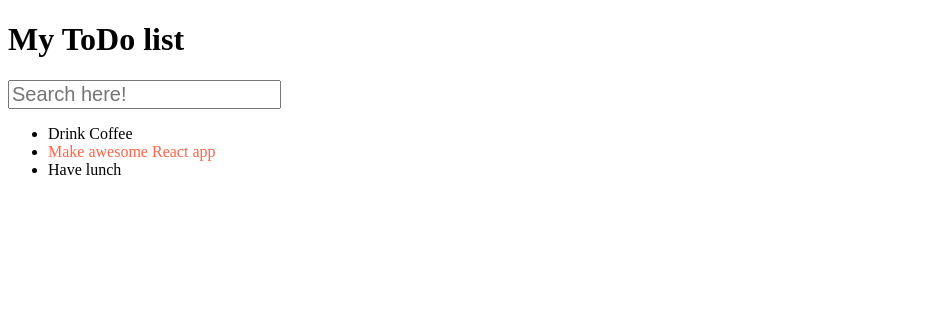
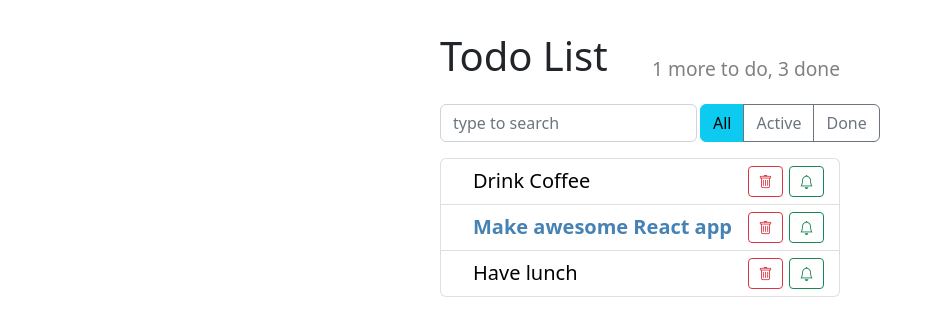
Before and after one commit to TheExtraOne/React-Course-Add, a React app in the folder todo/: page / in a window 1280 px wide. Shown: the whole page, without its empty margins (0-935 px from the left). Built offline with nearby package versions, Linux system fonts and the light colour scheme.

Commit message:
feat: add styles from bootstrap and personal, add new component

```diff
--- a/todo/public/index.html
+++ b/todo/public/index.html
@@ -6,9 +6,15 @@
     <meta name="viewport" content="width=device-width, initial-scale=1" />
     <link rel="apple-touch-icon" href="%PUBLIC_URL%/logo192.png" />
     <link rel="manifest" href="%PUBLIC_URL%/manifest.json" />
+    <link rel="stylesheet"
+      href="https://cdn.jsdelivr.net/npm/bootstrap@5.2.2/dist/css/bootstrap.min.css">
+    <link rel="stylesheet"
+      href="https://cdn.jsdelivr.net/npm/@fortawesome/fontawesome-free@6.2.0/css/fontawesome.min.css">
+    <link rel="stylesheet"
+      href="https://cdn.jsdelivr.net/npm/bootstrap-icons@1.9.1/font/bootstrap-icons.css">
     <title>ToDo App</title>
   </head>
   <body>
-    <div id="root"></div>
+    <div role="main" id="root" class="container"></div>
   </body>
 </html>
--- /dev/null
+++ b/todo/src/components/app-header.css
@@ -0,0 +1,10 @@
+.app-header {
+    align-items: flex-end;
+}
+.app-header h1 {
+    flex-grow: 1;
+}
+.app-header h2 {
+    font-size: 1.2rem;
+    color: grey;
+}
--- a/todo/src/components/app-header.js
+++ b/todo/src/components/app-header.js
@@ -1,7 +1,14 @@
+
 import React from 'react';
+import './app-header.css';
 
-const AppHeader = () => {
-    return <h1>My ToDo list</h1>;
-}
+const AppHeader = ({toDo, done}) => {
+    return (
+        <div className="app-header d-flex">
+        <h1>Todo List</h1>
+        <h2>{toDo} more to do, {done} done</h2>
+        </div>
+    );
+};
 
 export default AppHeader;
--- /dev/null
+++ b/todo/src/components/item-status-filter.js
@@ -0,0 +1,19 @@
+
+import React from 'react';
+
+import './item-status-filter.css';
+
+const ItemStatusFilter = () => {
+    return (
+        <div className="btn-group">
+                <button type="button"
+                        className="btn btn-info">All</button>
+                <button type="button"
+                        className="btn btn-outline-secondary">Active</button>
+                <button type="button"
+                        className="btn btn-outline-secondary">Done</button>
+        </div>
+    );
+};
+
+export default ItemStatusFilter;
--- /dev/null
+++ b/todo/src/components/search-pannel.css
@@ -0,0 +1,5 @@
+.search-input {
+    width: auto;
+    flex-grow: 1;
+    margin-right: 3px;
+}
--- a/todo/src/components/search-pannel.js
+++ b/todo/src/components/search-pannel.js
@@ -1,11 +1,13 @@
 import React from 'react';
 
+import './search-pannel.css';
+
 const SearchPannel = () => {
-  const searchText = 'Search here!';
-  const searchStyle = {
-    fontSize: '20px'
-  }
-  return <input placeholder={searchText} className={'foo'} style={searchStyle}/>;
+  return (
+    <input type="text"
+              className="form-control search-input"
+              placeholder="type to search" />
+  );
 }
 
 export default SearchPannel;
--- /dev/null
+++ b/todo/src/components/todo-list-item.css
@@ -0,0 +1,21 @@
+.todo-list-item {
+    font-size: 1.25rem;
+}
+.todo-list-item button {
+    width: 35px;
+    margin: 3px;
+    float: right;
+}
+.todo-list-item-label {
+    margin-left: 1.25rem;
+    line-height: 35px;
+    cursor: pointer;
+    user-select: none;
+}
+.todo-list-item.done .todo-list-item-label {
+    text-decoration: line-through;
+}
+.todo-list-item.important .todo-list-item-label {
+    font-weight: bold;
+    color: steelblue;
+}
--- a/todo/src/components/todo-list-item.js
+++ b/todo/src/components/todo-list-item.js
@@ -1,11 +1,33 @@
 import React from 'react';
+
+import './todo-list-item.css';
 
 //деструктуризующее присваивание props.label === {label}
 const ToDoListItem = ({label, important = false}) => {
-    const itemStyle = {
-        color: important ? 'tomato' : 'null'
-    }
-    return <span style={itemStyle}>{label}</span>
+    const style = {
+        color: important ? 'steelblue' : 'black',
+        fontWeight: important ? 'bold' : 'normal'
+    };
+
+    return (
+        <span className="todo-list-item">
+            <span
+                className="todo-list-item-label"
+                style={style}>
+                {label}
+            </span>
+
+            <button type="button"
+                    className="btn btn-outline-success btn-sm">
+                <i className="bi bi-bell" />
+            </button>
+
+            <button type="button"
+                    className="btn btn-outline-danger btn-sm">
+                <i className="bi bi-trash" />
+            </button>
+        </span>
+    )
 }
 
 export default ToDoListItem;
--- /dev/null
+++ b/todo/src/components/todo-list.css
@@ -0,0 +1,3 @@
+.todo-list .list-group-item {
+  padding: .25rem .75rem;
+}
--- a/todo/src/components/todo-list.js
+++ b/todo/src/components/todo-list.js
@@ -1,20 +1,18 @@
 import React from 'react';
 
 import ToDoListItem from './todo-list-item';
+import './todo-list.css';
 
 const ToDoList = ({todos}) => {
   const elements = todos.map((item) => {
+    const {key, ...restItemProps} = item;
     return (
-      <li>
-        <ToDoListItem
-        //label={item.label} если имя свойства компонента совпадает с именами свойств объекта, то ожно записать так:
-        //<ToDoListItem {...item}/>    Спред-оператор для объекта
-          label={item.label}
-          important={item.important}/>
+      <li key={key} className='list-group-item'>
+        <ToDoListItem {...restItemProps}/>
       </li>);
   });
   return (
-    <ul>{elements}</ul>
+    <ul className='list-group todo-list'>{elements}</ul>
   )
 }
 
--- /dev/null
+++ b/todo/src/index.css
@@ -0,0 +1,7 @@
+.todo-app {
+    margin: 2rem auto 0 auto;
+    max-width: 400px;
+}
+.top-panel {
+    margin: 1rem 0;
+}
--- a/todo/src/index.js
+++ b/todo/src/index.js
@@ -2,22 +2,28 @@ import React from 'react';
 import ReactDOM from 'react-dom/client';
 
 import AppHeader from './components/app-header';
-import SearchPannel from './components/search-pannel';
-import ToDoList from './components/todo-list';
+import SearchPanel from './components/search-pannel';
+import TodoList from './components/todo-list';
+import ItemStatusFilter from './components/item-status-filter';
+import './index.css';
 
 const App = () => {
   const todoData = [
-    {label:'Drink Coffee'},
-    {label:'Make awesome React app', important:true},
-    {label:'Have lunch'}
+    {label:'Drink Coffee', key:1},
+    {label:'Make awesome React app', important:true, key:2},
+    {label:'Have lunch', key:3}
   ];
 
   return (
-    <div>
-      <AppHeader />
-      <SearchPannel />
-      <ToDoList todos={todoData}/>
-    </div>
+    <div className="todo-app">
+      <AppHeader toDo={1} done={3} />
+      <div className="top-panel d-flex">
+        <SearchPanel />
+        <ItemStatusFilter />
+      </div>
+
+      <TodoList todos={todoData} />
+  </div>
   );
 }
 
```
Also changed, not shown: todo/src/components/item-status-filter.css (added).
